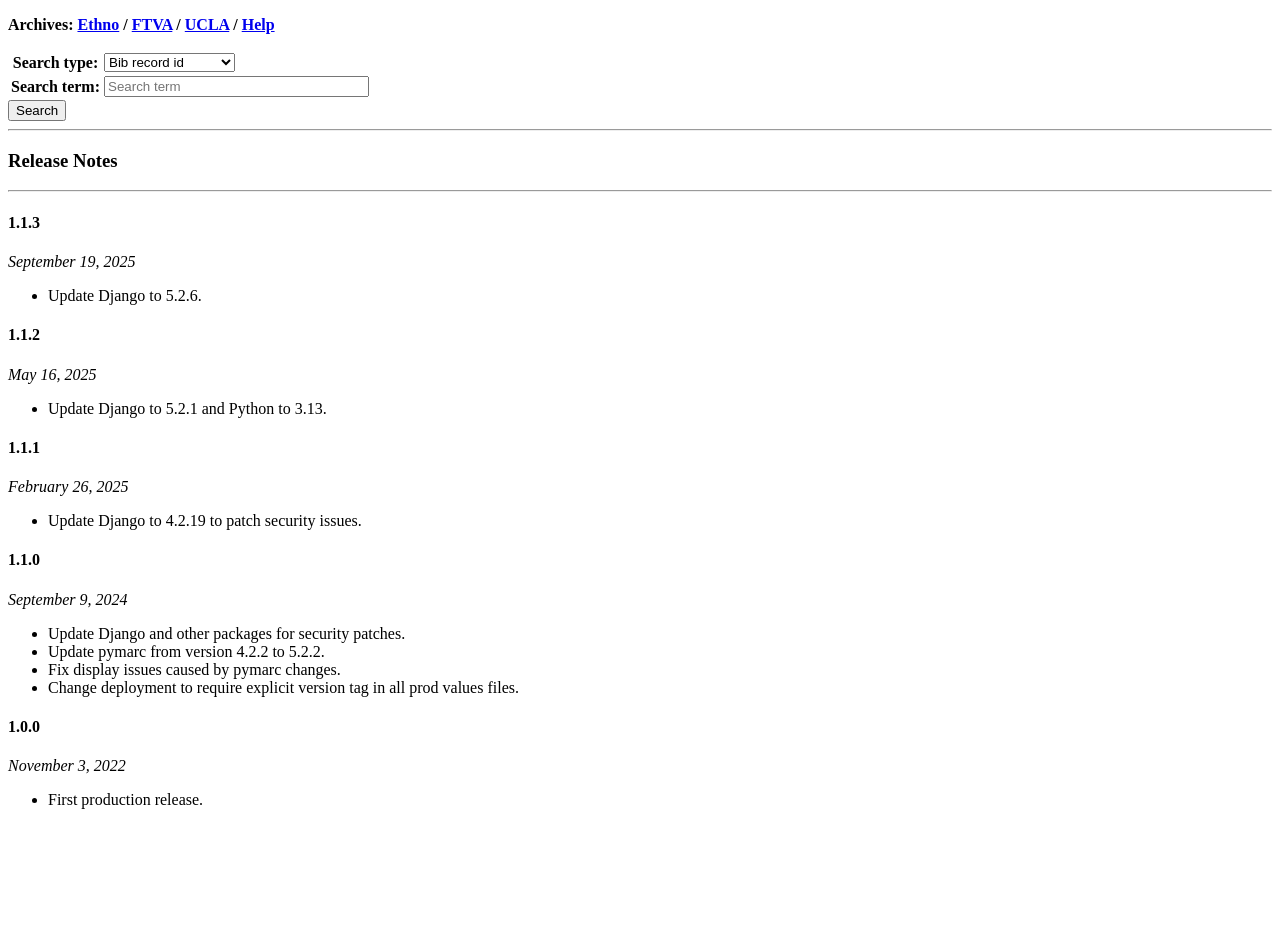
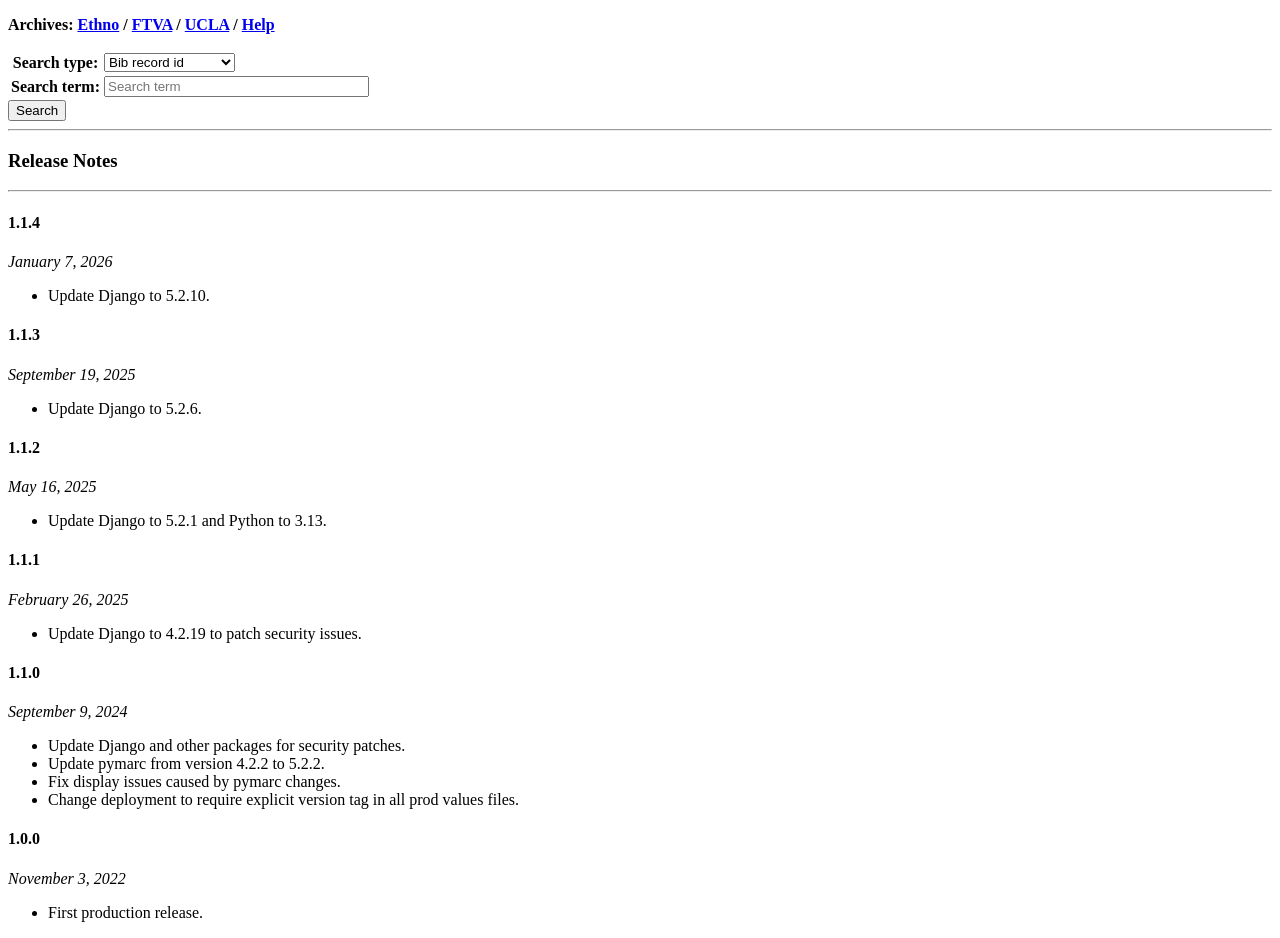
Before and after one commit to UCLALibrary/voyager-archive, a Django app: page /release_notes/ in a window 1280 px wide. Before the commit the page ends 809 px from the top, so only its background shows below. Run offline with Django 4.2, Linux system fonts and the light colour scheme; parts of the project's set-up code (start-up, migrations or seed data) failed here and were passed over.

Commit message:
SYS-2134: update Django; tag bump and release notes for deployment (#63)

```diff
--- a/charts/prod-ethnovoyagerarchive-values.yaml
+++ b/charts/prod-ethnovoyagerarchive-values.yaml
@@ -8,7 +8,7 @@ replicaCount: 1
 image:
   repository: uclalibrary/voyager-archive
   # tag needs to be updated in all 3 prod-*-values.yaml files for deployment.
-  tag: 1.1.3
+  tag: 1.1.4
   pullPolicy: Always
 
 nameOverride: ""
--- a/charts/prod-ftvavoyagerarchive-values.yaml
+++ b/charts/prod-ftvavoyagerarchive-values.yaml
@@ -8,7 +8,7 @@ replicaCount: 1
 image:
   repository: uclalibrary/voyager-archive
   # tag needs to be updated in all 3 prod-*-values.yaml files for deployment.
-  tag: 1.1.3
+  tag: 1.1.4
   pullPolicy: Always
 
 nameOverride: ""
--- a/charts/prod-uclavoyagerarchive-values.yaml
+++ b/charts/prod-uclavoyagerarchive-values.yaml
@@ -8,7 +8,7 @@ replicaCount: 1
 image:
   repository: uclalibrary/voyager-archive
   # tag needs to be updated in all 3 prod-*-values.yaml files for deployment.
-  tag: 1.1.3
+  tag: 1.1.4
   pullPolicy: Always
 
 nameOverride: ""
--- a/requirements.txt
+++ b/requirements.txt
@@ -1,4 +1,4 @@
-Django==5.2.6
+Django==5.2.10
 psycopg==3.2.9
 gunicorn==23.0.0
 whitenoise==6.5.0
--- a/voyager_archive/templates/voyager_archive/release_notes.html
+++ b/voyager_archive/templates/voyager_archive/release_notes.html
@@ -3,6 +3,11 @@
 {% block content %}
 <h3>Release Notes</h3>
 <hr/>
+<h4>1.1.4</h4>
+<p><i>January 7, 2026</i></p>
+<ul>
+    <li>Update Django to 5.2.10.</li>
+</ul>
 
 <h4>1.1.3</h4>
 <p><i>September 19, 2025</i></p>
```
